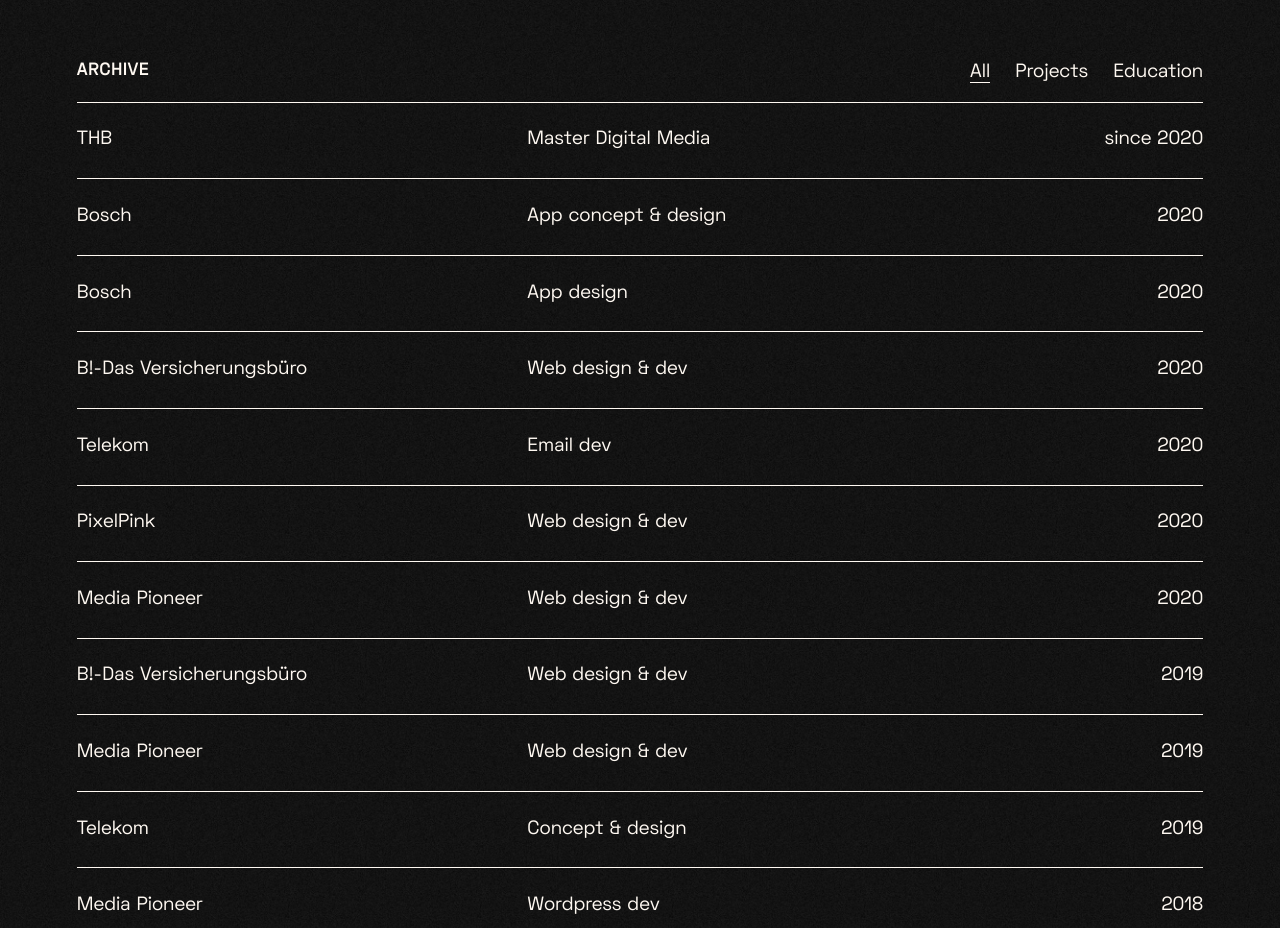
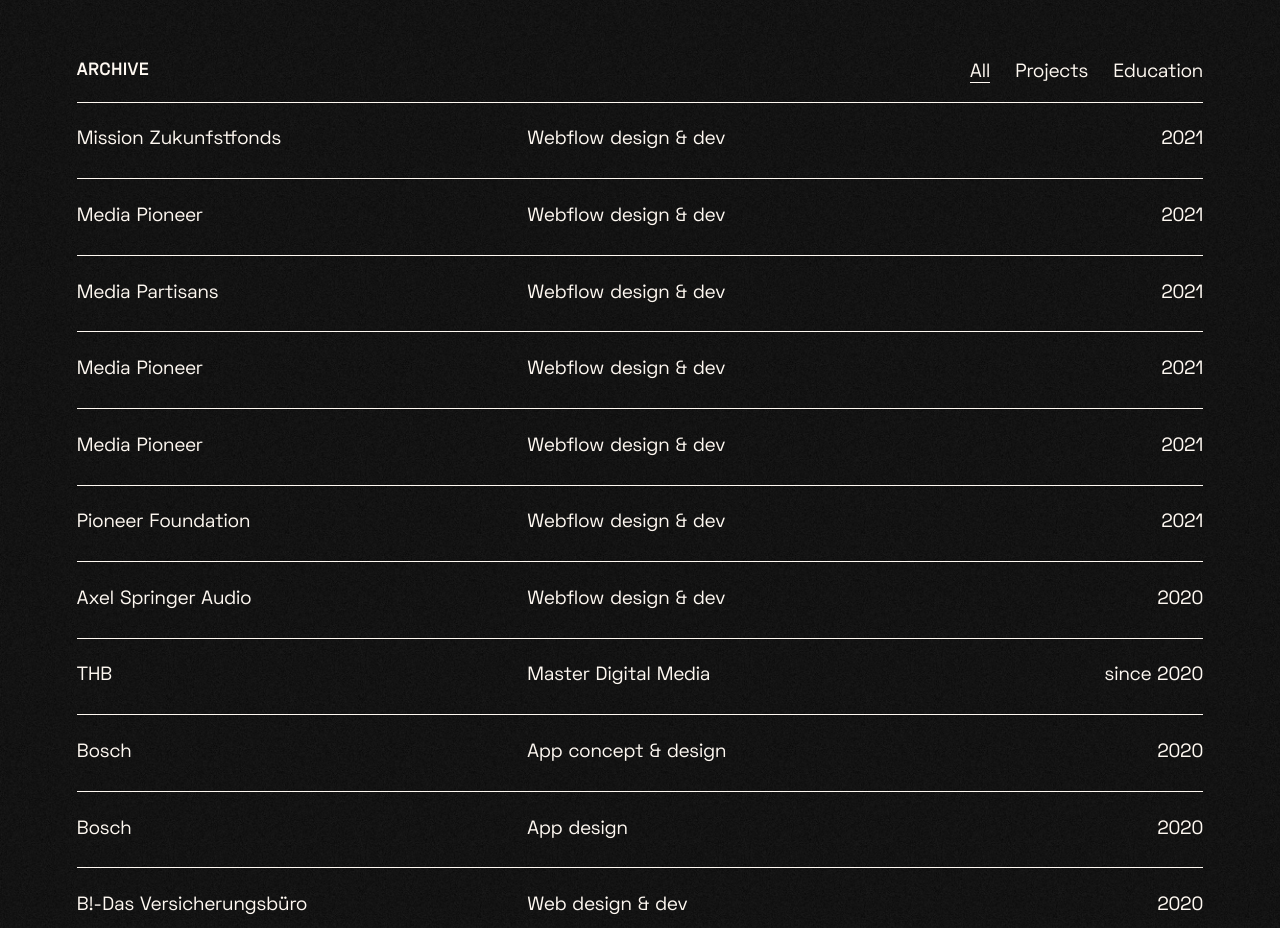
Before and after one commit to jannispaul/portfolio-2021, a Svelte app: page / in a window 1280 px wide. Shown: the part 3500-4428 px from the top of the page. Built offline with nearby package versions, Linux system fonts and the light colour scheme.

Commit message:
updated projects

```diff
--- a/src/app.html
+++ b/src/app.html
@@ -4,7 +4,7 @@
 		<meta charset="utf-8" />
 		<link rel="icon" href="/images/favicon.png" />
 		<link rel="apple-touch-icon" href="/images/favicon.png" />
-		<meta name="viewport" content="width=device-width, initial-scale=1" />
+		<meta name="viewport" content="width=device-width, initial-scale=1, viewport-fit="cover"/>
 		<meta name="theme-color" content="#121212" />
 		<meta name="keywords" content="Website, webflow, design, berlin, developement, entwicklung" />
 		<meta name="author" content="Jannis Paul Wicke" />
--- a/src/data/projects.json
+++ b/src/data/projects.json
@@ -1,18 +1,90 @@
 [
+	{
+		"client": "Forget Finance",
+		"category": "Webflow dev",
+		"year": "2021",
+		"type": "projects",
+		"link": "https://forget.finance",
+		"linkText": "forget.finance",
+		"description": "Developed the new website for fintech startup Forget.finance with Webflow.",
+		"hidden": true
+	},
+	{
+		"client": "Mission Zukunfstfonds",
+		"category": "Webflow design & dev",
+		"year": "2021",
+		"type": "projects",
+		"link": "https://www.mission-zukunftsfonds.de/",
+		"linkText": "mission-zukunftsfonds.de",
+		"description": "Designed and developed a landing page with Webflow for Mission Zukunftsfonds, a political initiative creating a fund for Germany’s future.",
+		"hidden": false
+	},
+	{
+		"client": "Media Pioneer",
+		"category": "Webflow design & dev",
+		"year": "2021",
+		"type": "projects",
+		"link": "https://expedition.thepioneer.de/",
+		"linkText": "expedition.thepioneer.de",
+		"description": "Designed and developed the landingpage for ThePioneerExpedition with Webflow.",
+		"hidden": false
+	},
+	{
+		"client": "Media Partisans",
+		"category": "Webflow design & dev",
+		"year": "2021",
+		"type": "projects",
+		"link": "http://www.partisansplus.com/",
+		"linkText": "partisansplus.com",
+		"description": "Designed and developed a landing page with Webflow for Partisans Plus, a new subbranch of the media company Media Partisans.",
+		"hidden": false
+	},
+	{
+		"client": "Media Pioneer",
+		"category": "Webflow design & dev",
+		"year": "2021",
+		"type": "projects",
+		"link": "https://support.thepioneer.de/",
+		"linkText": "support.thepioneer.de",
+		"description": "Designed and developed the landingpage to support the ThePioneer mission with Webflow.",
+		"hidden": false
+	},
+	{
+		"client": "Media Pioneer",
+		"category": "Webflow design & dev",
+		"year": "2021",
+		"type": "projects",
+		"link": "https://experience.thepioneer.de/",
+		"linkText": "experience.thepioneer.de",
+		"description": "Designed and developed the landingpage for ThePioneerExperience with Webflow.",
+		"hidden": false
+	},
+	{
+		"client": "Pioneer Foundation",
+		"category": "Webflow design & dev",
+		"year": "2021",
+		"type": "projects",
+		"link": "https://www.the-pioneer-foundation.de/",
+		"linkText": "the-pioneer-foundation.de",
+		"description": "Designed and developed the website for the political journalism foundation with Webflow.",
+		"hidden": false
+	},
+	{
+		"client": "Axel Springer Audio",
+		"category": "Webflow design & dev",
+		"year": "2020",
+		"type": "projects",
+		"link": "https://www.dam-podcast.de/",
+		"linkText": "dam-podcast.de",
+		"description": "Developed the landing page Axel Springer Audio's new Podcast Dark Audio Moments with Webflow.",
+		"hidden": false
+	},
 	{
 		"client": "THB",
 		"category": "Master Digital Media",
 		"year": "since 2020",
 		"type": "education",
 		"hidden": false
-	},
-	{
-		"client": "Stiftung Schreibwerkstatt",
-		"category": "Web design & dev",
-		"year": "2020",
-		"type": "projects",
-		"description": "Designed and developed the website for the political journalism foundation with webflow.",
-		"hidden": true
 	},
 	{
 		"client": "Bosch",
--- a/src/style.css
+++ b/src/style.css
@@ -43,7 +43,9 @@
 	line-height: 1.3;
 	/* scroll-behavior: smooth; */
 }
-
+html {
+	padding: env(safe-area-inset);
+}
 header,
 section,
 footer {
```
